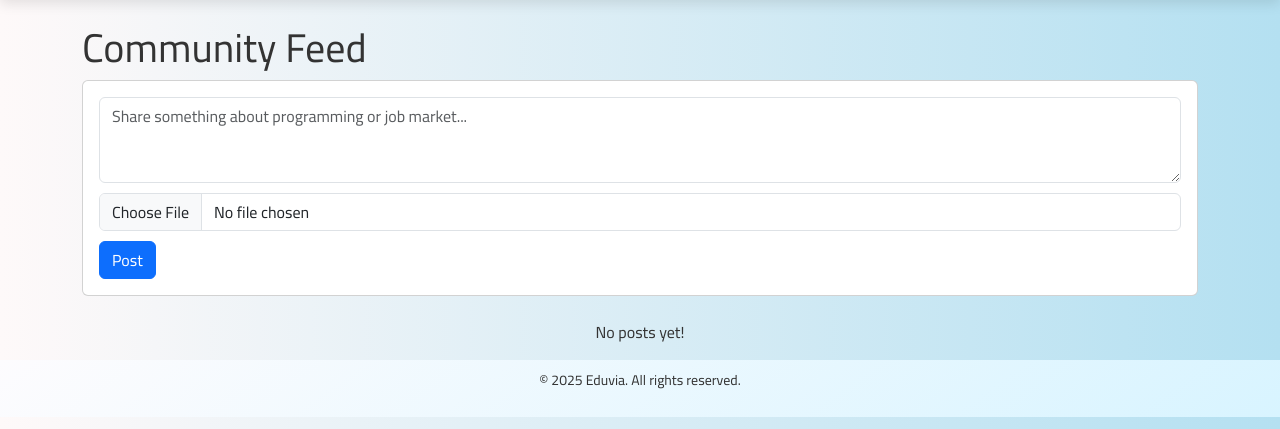
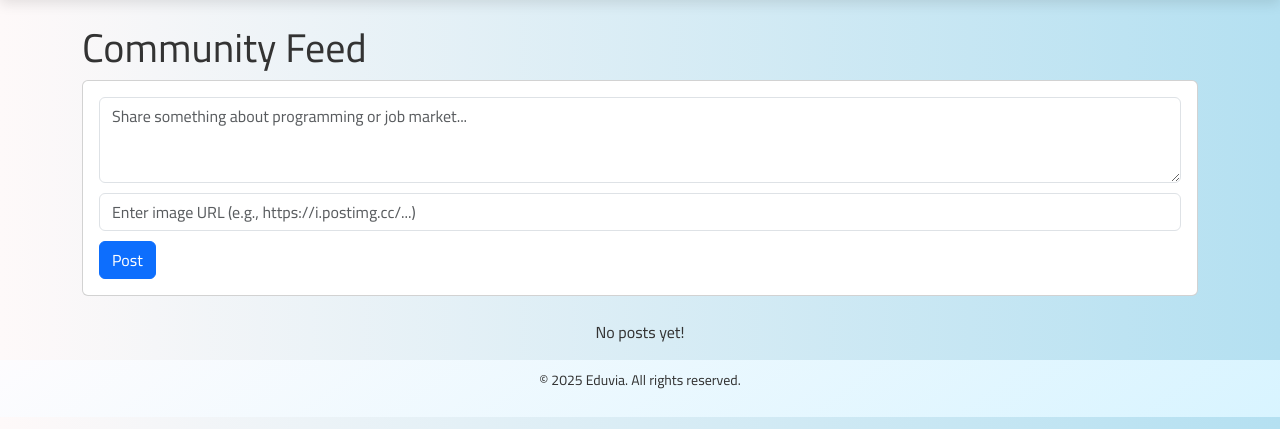
Before and after one commit to Ahmed2132003/eduvia, a Django app: page /mentorship/community-feed/ in a window 1280 px wide. Shown: the part 72-501 px from the top of the page. Run offline with Django 4.2, Linux system fonts and the light colour scheme; a user stored in the database is signed in; data comes from the database, SQL or seed files in the repository; data that the repository does not hold is empty; parts of the project's set-up code (start-up, migrations or seed data) failed here and were passed over.

Commit message:
community

```diff
--- a/mentorship/models.py
+++ b/mentorship/models.py
@@ -94,7 +94,7 @@ from django.conf import settings
 class Post(models.Model):
     author = models.ForeignKey(settings.AUTH_USER_MODEL, on_delete=models.CASCADE, related_name='mentorship_posts')
     content = models.TextField()
-    image_file = models.FileField(upload_to='media/posts/', blank=True, null=True)  # حقل جديد للصورة/الملف
+    image_file = models.URLField(blank=True, null=True)
     created_at = models.DateTimeField(auto_now_add=True)
     likes = models.ManyToManyField(settings.AUTH_USER_MODEL, related_name='mentorship_liked_posts', blank=True)
     dislikes = models.ManyToManyField(settings.AUTH_USER_MODEL, related_name='mentorship_disliked_posts', blank=True)
--- a/mentorship/templates/mentorship/community_feed.html
+++ b/mentorship/templates/mentorship/community_feed.html
@@ -409,13 +409,14 @@
         <!-- Form to create a new post -->
         <div class="card mb-4">
             <div class="card-body">
-                <form method="post" enctype="multipart/form-data">
+                <form method="post">
                     {% csrf_token %}
                     <div class="form-group">
                         <textarea name="post_content" class="form-control" rows="3" placeholder="Share something about programming or job market..." data-translate-placeholder="post-placeholder"></textarea>
                     </div>
                     <div class="form-group">
-                        <input type="file" name="image_file" class="form-control" accept="image/*,application/pdf">
+                        <input type="url" name="image_file" class="form-control" placeholder="Enter image URL (e.g., https://i.postimg.cc/...)" data-translate-placeholder="image-placeholder">
+                        <small data-translate="image-upload-instruction">Upload your image to <a href="https://postimg.cc/" target="_blank">PostImage</a> and paste the direct link here.</small>
                     </div>
                     <button type="submit" class="btn btn-primary" data-translate="post-button">Post</button>
                 </form>
@@ -426,14 +427,14 @@
         {% for post in posts %}
             <div class="post">
                 <div class="post-header">
-                    <img src="{% if post.author.profile.profile_picture %}{{ post.author.profile.profile_picture.url }}{% else %}{% static 'default-profile.jpg' %}{% endif %}" alt="{{ post.author.username }}'s profile" class="profile-pic">
+                    <img src="{% if post.author.profile.profile_picture %}{{ post.author.profile.profile_picture }}{% else %}https://i.postimg.cc/T360VPF0/logo-eduvia1.png{% endif %}" alt="{{ post.author.username }}'s profile" class="profile-pic">
                     <strong>{{ post.author.username }}</strong>
                     <small class="text-muted ms-2">{{ post.created_at }}</small>
                 </div>
                 <div class="post-content">
-                    {{ post.content }}
+                    {{ post.content|urlize }}
                     {% if post.image_file %}
-                        <img src="{{ post.image_file.url }}" alt="Post image" class="post-image">
+                        <img src="{{ post.image_file }}" alt="Post image" class="post-image" onerror="this.src='https://i.postimg.cc/T360VPF0/logo-eduvia1.png'">
                     {% endif %}
                 </div>
                 <div class="post-actions">
@@ -464,10 +465,10 @@
                 <div class="comments-section">
                     {% for comment in post.mentorship_comments.all %}
                         <div class="comment">
-                            <img src="{% if comment.author.profile.profile_picture %}{{ comment.author.profile.profile_picture.url }}{% else %}{% static 'default-profile.jpg' %}{% endif %}" alt="{{ comment.author.username }}'s profile" class="profile-pic">
+                            <img src="{% if comment.author.profile.profile_picture %}{{ comment.author.profile.profile_picture }}{% else %}https://i.postimg.cc/T360VPF0/logo-eduvia1.png{% endif %}" alt="{{ comment.author.username }}'s profile" class="profile-pic">
                             <div class="comment-content">
                                 <strong>{{ comment.author.username }}</strong>
-                                <p>{{ comment.content }}</p>
+                                <p>{{ comment.content|urlize }}</p>
                                 <small class="text-muted">{{ comment.created_at }}</small>
                             </div>
                         </div>
--- a/mentorship/views.py
+++ b/mentorship/views.py
@@ -174,11 +174,9 @@ def community_feed(request):
     if request.method == 'POST':
         if 'post_content' in request.POST:
             content = request.POST['post_content']
-            if content or request.FILES.get('image_file'):
-                post = Post.objects.create(author=request.user, content=content)
-                if request.FILES.get('image_file'):
-                    post.image_file = request.FILES['image_file']
-                    post.save()
+            image_file = request.POST.get('image_file', '')
+            if content or image_file:
+                post = Post.objects.create(author=request.user, content=content, image_file=image_file)
                 messages.success(request, "Post created successfully!")
             return redirect('mentorship:community_feed')
         elif 'comment_content' in request.POST and 'post_id' in request.POST:
```
Also changed, not shown: mentorship/migrations/0002_alter_post_image_file.py (added).
